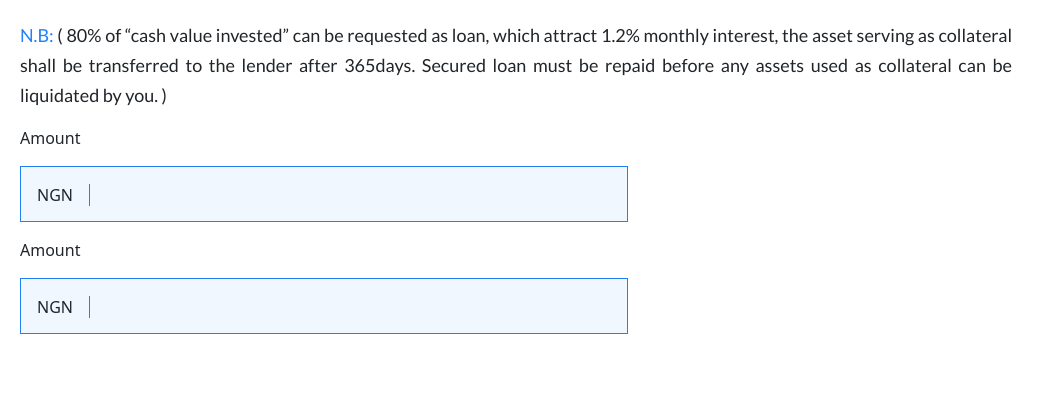
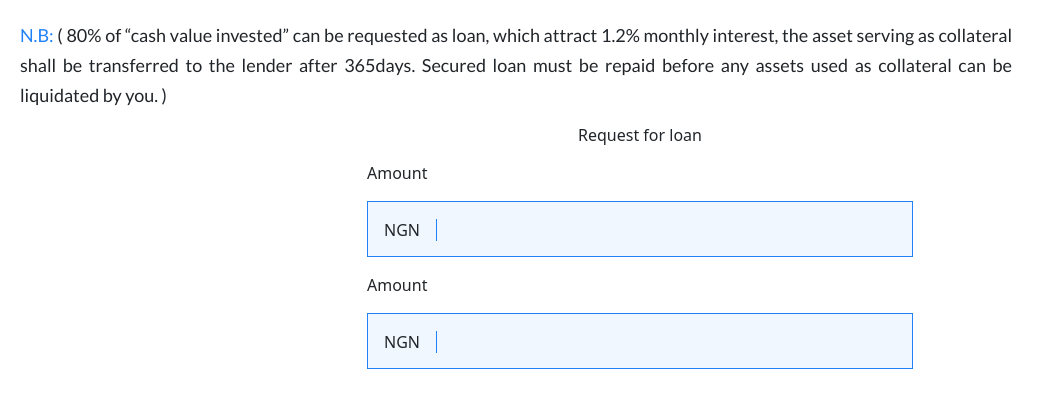
Before and after one commit to Dreezy305/HuntersWall, a Next.js app: page /loanRequest in a window 1280 px wide. Shown: the top 408 px of the page, without its empty margins (0-1055 px from the left). Built offline with nearby package versions, Linux system fonts and the light colour scheme; no server answers.

Commit message:
loan, asset type

```diff
--- a/pages/loanRequest.js
+++ b/pages/loanRequest.js
@@ -13,7 +13,9 @@ function LoanRequest() {
         </span>
       </p>
 
-      <div className="row align-items-center mb-3">
+      <div className="container text-center">
+        <h6 className="mb-3">Request for loan</h6>
+        <div className="row align-items-center justify-content-center mb-3">
           <div className="text-start col-lg-6">
             <label className="form-label pb-2">Amount</label>
             <br />
@@ -24,7 +26,7 @@ function LoanRequest() {
           </div>
         </div>
 
-      <div className="row align-items-center mb-3">
+        <div className="row align-items-center justify-content-center mb-3">
           <div className="text-start col-lg-6">
             <label className="form-label pb-2">Amount</label>
             <br />
@@ -35,6 +37,7 @@ function LoanRequest() {
           </div>
         </div>
       </div>
+    </div>
   );
 }
 
```
Lines whose indentation alone changed are shown as unchanged.
